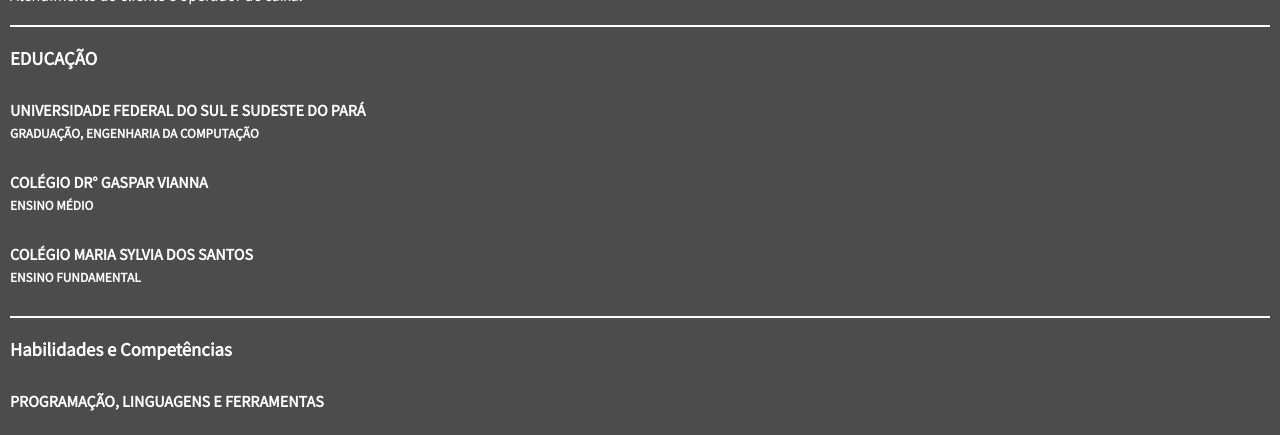
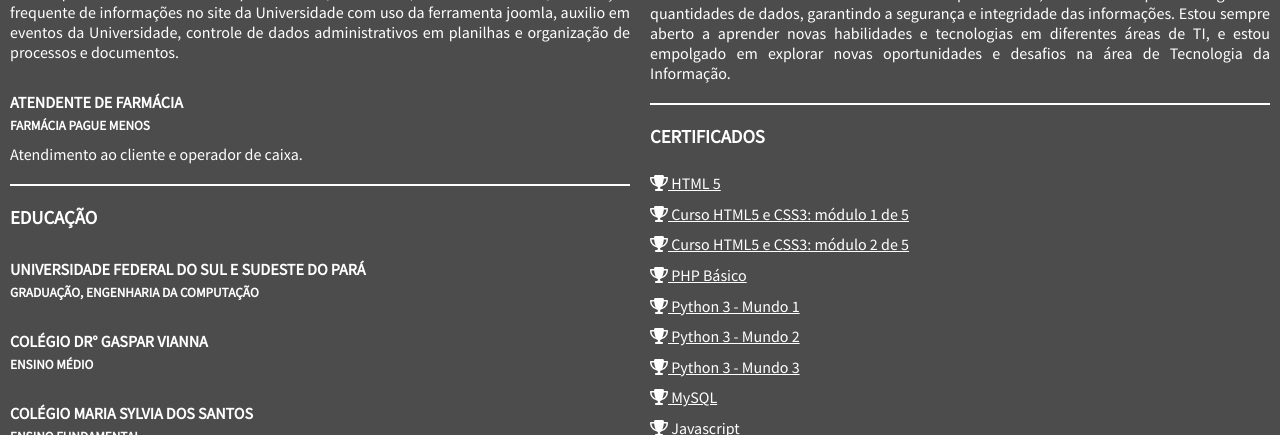
Before and after one commit to wrgalvao0/curriculo_v2, a plain HTML site: page index.html in a window 1280 px wide. Shown: the part 930-1365 px from the top of the page. Drawn offline with nearby package versions, Linux system fonts and the light colour scheme.

Commit message:
projeto finalizado

```diff
--- a/css/style.css
+++ b/css/style.css
@@ -3,11 +3,24 @@
     margin: 0;
     padding: 0;
 }
+body{
+    width: 100%;
+    height: 100%;
+}
 .header{
+    padding: 10px;
     display: flex;
     flex-direction: column;
     align-items: center;
-    font-family: 'Source Sans Pro', sans-serif;
+}
+.layout{
+    display: flex;
+    flex-direction: column;
+}
+.coluna-1{
+    padding: 10px;
+}
+.coluna-2{
     padding: 10px;
 }
 #subtitulo-cabecalho{
@@ -44,24 +57,15 @@ section{
     margin-bottom: 20px;
     border: 1px solid white;
 }
-.layout{
-    width: 100vw;
-    height: 100vh;
-    display: flex;
-    flex-direction: column;
-}
+
 img{
     border-radius: 100%;
     width: 150px;
 }
 .coluna-1{
-    padding-left: 10px;
-    padding-right: 10px;
     background-color: #4c4c4c;
 }
 .coluna-2{
-    padding-left: 10px;
-    padding-right: 10px;
     background-color: #4c4c4c
 }
 .textos{
@@ -98,5 +102,61 @@ h5{
     display: flex;
     flex-direction: row;
     justify-content: space-around;
+}
+.certificados-secao{
+    width: 100%;
+    height: 29%;
+}
+.layout-cursos{
+    width: 100%;
+    height: 85%;
+    display: flex;
+    flex-direction: column;
+    justify-content: space-around;
+}
+@media (min-width: 1024px) and (max-width: 1440px)
+{
+    .titulo-habilidades{
+        margin-top: 20px;
+        margin-bottom: 20px;
+    }
+    .separador-coluna{
+        display: none;
+    }
+    .layout{
+        flex-direction: row;
+    }
+    .coluna-1{
+        width: 50%;
+    }
+    .coluna-2{
+        width: 50%;
+    }
+    .links_cursos{
+        margin-bottom: 100px;
+    }
+}
 
+@media (min-width: 1441px) and (max-width: 2560px)
+{
+    .titulo-habilidades{
+        margin-top: 20px;
+        margin-bottom: 20px;
+    }
+    .separador-coluna{
+        display: none;
+    }
+    .layout{
+        flex-direction: row;
+    }
+    .coluna-1{
+        width: 50%;
+    }
+    .coluna-2{
+        width: 50%;
+    }
+    .certificados-secao{
+        width: 100%;
+        height: 35%;
+    }
 }
--- a/index.html
+++ b/index.html
@@ -71,9 +71,9 @@
             </section>
         </div>
         <div class="coluna-2">
-            <div class="separadores"></div>
             <section data-aos="fade-right">
-                <h3>Habilidades e Competências</h3>
+                <div class="separadores separador-coluna"></div>
+                <h3 class="titulo-habilidades">Habilidades e Competências</h3>
                 <h4>PROGRAMAÇÃO, LINGUAGENS E FERRAMENTAS</h4>
 
                     <div class="layout-icones-sobre">
@@ -103,45 +103,19 @@
                 <p class="textos">Meus interesses em Tecnologia da Informação incluem diversas áreas, como desenvolvimento de software, análise de dados, web design e desenvolvimento, desenvolvimento mobile e gestão de dados. Sou apaixonado pela ideia de criar soluções inovadoras e eficazes para atender às necessidades dos usuários, além de buscar maneiras de melhorar processos e aumentar a eficiência. Com relação ao desenvolvimento de software, tenho experiência em diversas linguagens de programação e ferramentas para desenvolvimento, além de estar sempre em busca de novas tecnologias e metodologias para aprimorar meus conhecimentos. Outra área que me atrai é o desenvolvimento web, onde tenho habilidades em criação de interfaces responsivas e atraentes, utilizando as melhores práticas e tecnologias disponíveis. Além disso, também tenho interesse em desenvolvimento mobile, buscando sempre entender as necessidades dos usuários e criar soluções eficientes para dispositivos móveis. Por fim, a gestão de dados é outra área que me chama a atenção, onde busco utilizar técnicas e ferramentas para coletar, armazenar e processar grandes quantidades de dados, garantindo a segurança e integridade das informações. Estou sempre aberto a aprender novas habilidades e tecnologias em diferentes áreas de TI, e estou empolgado em explorar novas oportunidades e desafios na área de Tecnologia da Informação.</p>
             </section>
             <div class="separadores"></div>
-            <section data-aos="fade-right">
+            <section data-aos="fade-right" class="certificados-secao">
                 <h3 class="titulos-secoes">CERTIFICADOS</h3>
-
-
-                        <i class="fas fa-trophy text-warning"></i><a class="links_cursos" target="_blank" href="https://www.cursoemvideo.com/curso/html5/"> HTML 5</a>
-
-                        <br>
-
-
-                        <i class="fas fa-trophy text-warning"></i><a class="links_cursos" target="_blank" href="https://www.cursoemvideo.com/curso/html5-css3-modulo1/"> Curso HTML5 e CSS3: módulo 1 de 5</a>
-
-                        <br>
-
-                        <i class="fas fa-trophy text-warning"></i><a class="links_cursos" target="_blank" href="https://www.cursoemvideo.com/curso/curso-html5-e-css3-modulo-2-de-5-40-horas/"> Curso HTML5 e CSS3: módulo 2 de 5</a>
-
-                        <br>
-
-                        <i class="fas fa-trophy text-warning"></i><a class="links_cursos" target="_blank" href="https://www.cursoemvideo.com/curso/php-basico/"> PHP Básico</a>
-
-                        <br>
-
-                        <i class="fas fa-trophy text-warning"></i><a class="links_cursos" target="_blank" href="https://www.cursoemvideo.com/curso/python-3-mundo-1/"> Python 3 - Mundo 1</a>
-
-                        <br>
-
-                        <i class="fas fa-trophy text-warning"></i><a class="links_cursos" target="_blank" href="https://www.cursoemvideo.com/curso/python-3-mundo-2/"> Python 3 - Mundo 2</a>
-
-                        <br>
-
-                        <i class="fas fa-trophy text-warning"></i><a class="links_cursos" target="_blank" href="https://www.cursoemvideo.com/curso/python-3-mundo-3/"> Python 3 - Mundo 3</a>
-
-                        <br>
-
-                        <i class="fas fa-trophy text-warning"></i><a class="links_cursos" target="_blank" href="https://www.cursoemvideo.com/curso/mysql/"> MySQL</a>
-
-                        <br>
-
-                        <i class="fas fa-trophy text-warning"></i><a class="links_cursos" target="_blank" href="https://www.cursoemvideo.com/curso/javascript/"> Javascript</a>
-
+                <div class="layout-cursos">
+                    <div><i class="fas fa-trophy text-warning"></i><a class="links_cursos" target="_blank" href="https://www.cursoemvideo.com/curso/html5/"> HTML 5</a></div>
+                    <div><i class="fas fa-trophy text-warning"></i><a class="links_cursos" target="_blank" href="https://www.cursoemvideo.com/curso/html5-css3-modulo1/"> Curso HTML5 e CSS3: módulo 1 de 5</a></div>
+                    <div><i class="fas fa-trophy text-warning"></i><a class="links_cursos" target="_blank" href="https://www.cursoemvideo.com/curso/curso-html5-e-css3-modulo-2-de-5-40-horas/"> Curso HTML5 e CSS3: módulo 2 de 5</a></div>
+                    <div><i class="fas fa-trophy text-warning"></i><a class="links_cursos" target="_blank" href="https://www.cursoemvideo.com/curso/php-basico/"> PHP Básico</a></div>
+                    <div><i class="fas fa-trophy text-warning"></i><a class="links_cursos" target="_blank" href="https://www.cursoemvideo.com/curso/python-3-mundo-1/"> Python 3 - Mundo 1</a></div>
+                    <div><i class="fas fa-trophy text-warning"></i><a class="links_cursos" target="_blank" href="https://www.cursoemvideo.com/curso/python-3-mundo-2/"> Python 3 - Mundo 2</a></div>
+                    <div><i class="fas fa-trophy text-warning"></i><a class="links_cursos" target="_blank" href="https://www.cursoemvideo.com/curso/python-3-mundo-3/"> Python 3 - Mundo 3</a></div>
+                    <div><i class="fas fa-trophy text-warning"></i><a class="links_cursos" target="_blank" href="https://www.cursoemvideo.com/curso/mysql/"> MySQL</a></div>
+                    <div><i class="fas fa-trophy text-warning"></i><a class="links_cursos" target="_blank" href="https://www.cursoemvideo.com/curso/javascript/"> Javascript</a></div>
+                </div>
             </section>
         </div>
     </div>
```
